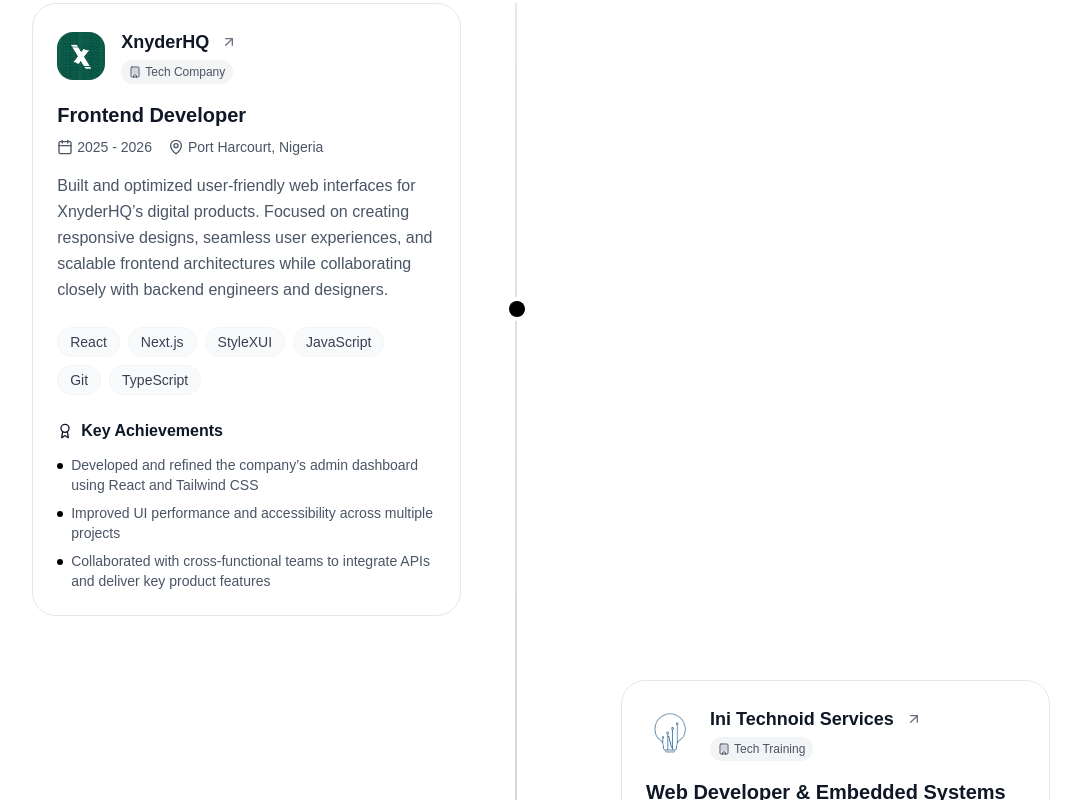
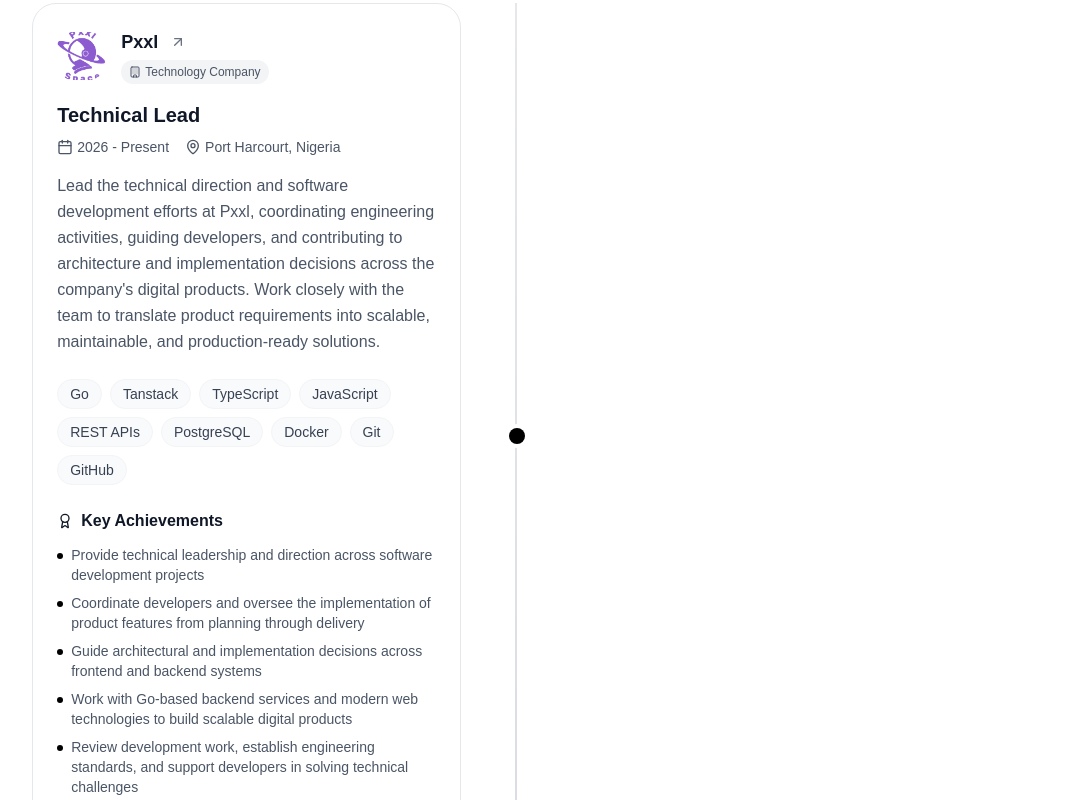
Before and after one commit to soala144/portfolio, a Next.js app: page / in a window 1280 px wide. Shown: the part 5880-6680 px from the top of the page, without its empty margins (123-1204 px from the left). Built offline with nearby package versions, Linux system fonts and the light colour scheme.

Commit message:
Update on experience; Pxxl Technical Lead

```diff
--- a/src/app/_components/Experience.tsx
+++ b/src/app/_components/Experience.tsx
@@ -15,7 +15,38 @@
 const Experience = () => {
   const experiences = [
   {
-    id: 1,
+  id: 1,
+  company: "Pxxl",
+  position: "Technical Lead",
+  duration: "2026 - Present",
+  location: "Port Harcourt, Nigeria",
+  type: "Technology Company",
+  description:
+    "Lead the technical direction and software development efforts at Pxxl, coordinating engineering activities, guiding developers, and contributing to architecture and implementation decisions across the company's digital products. Work closely with the team to translate product requirements into scalable, maintainable, and production-ready solutions.",
+  logo: "/pxxl.png",
+  achievements: [
+    "Provide technical leadership and direction across software development projects",
+    "Coordinate developers and oversee the implementation of product features from planning through delivery",
+    "Guide architectural and implementation decisions across frontend and backend systems",
+    "Work with Go-based backend services and modern web technologies to build scalable digital products",
+    "Review development work, establish engineering standards, and support developers in solving technical challenges",
+    "Collaborate with product and design teams to translate requirements into practical technical solutions",
+  ],
+  technologies: [
+    "Go",
+    "Tanstack",
+    "TypeScript",
+    "JavaScript",
+    "REST APIs",
+    "PostgreSQL",
+    "Docker",
+    "Git",
+    "GitHub",
+  ],
+  website: "https://pxxl.xyz",
+},
+  {
+    id: 2,
     company: "XnyderHQ",
     position: "Frontend Developer",
     duration: "2025 - 2026",
@@ -40,7 +71,7 @@
     website: "https://xnyder.com",
   },
   {
-    id: 2,
+    id: 3,
     company: "Ini Technoid Services",
     position: "Web Developer & Embedded Systems Tutor",
     duration: "2023 - 2024",
@@ -58,7 +89,7 @@
     website: "https://initechnoids.com.ng/",
   },
   {
-    id: 3,
+    id: 4,
     company: "Self-Employed",
     position: "Freelance Developer",
     duration: "2024 - present",
```
Also changed, not shown: public/pxxl.png (added).
